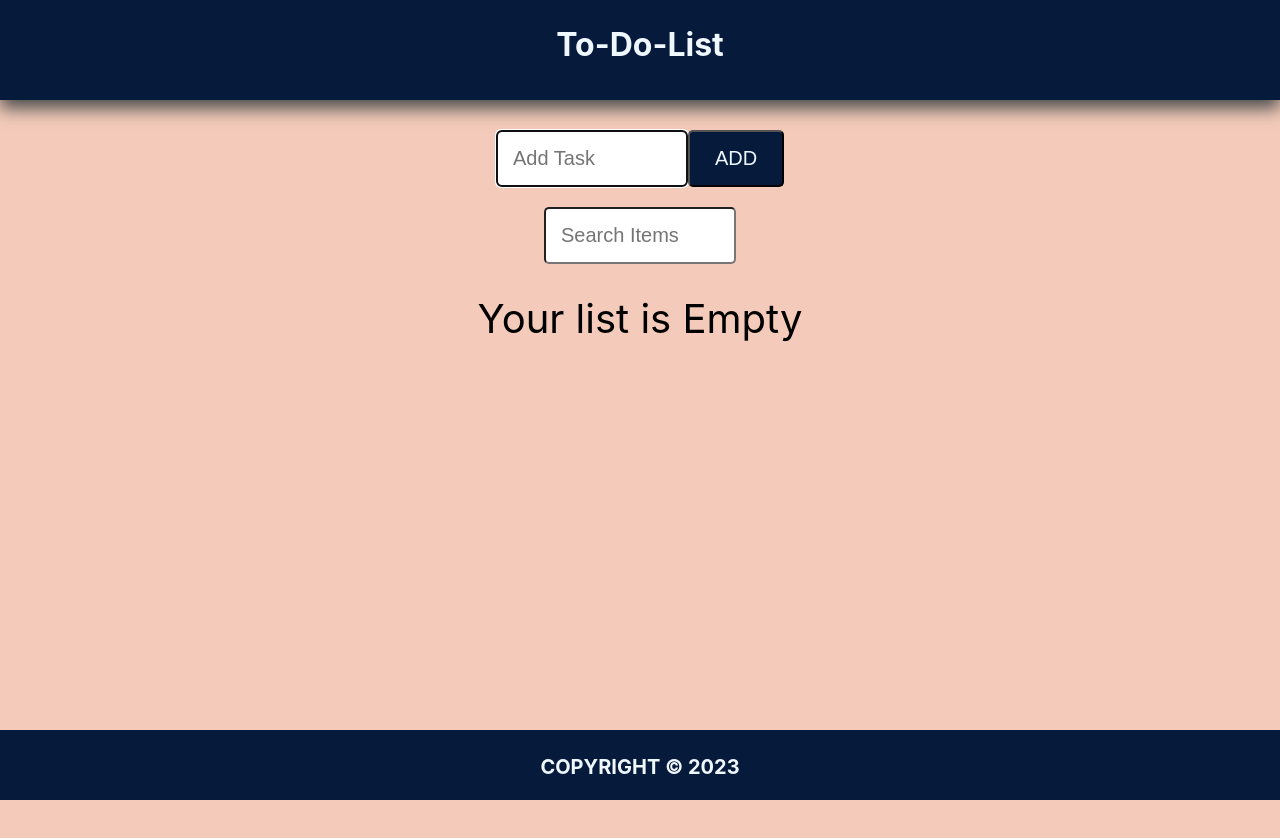
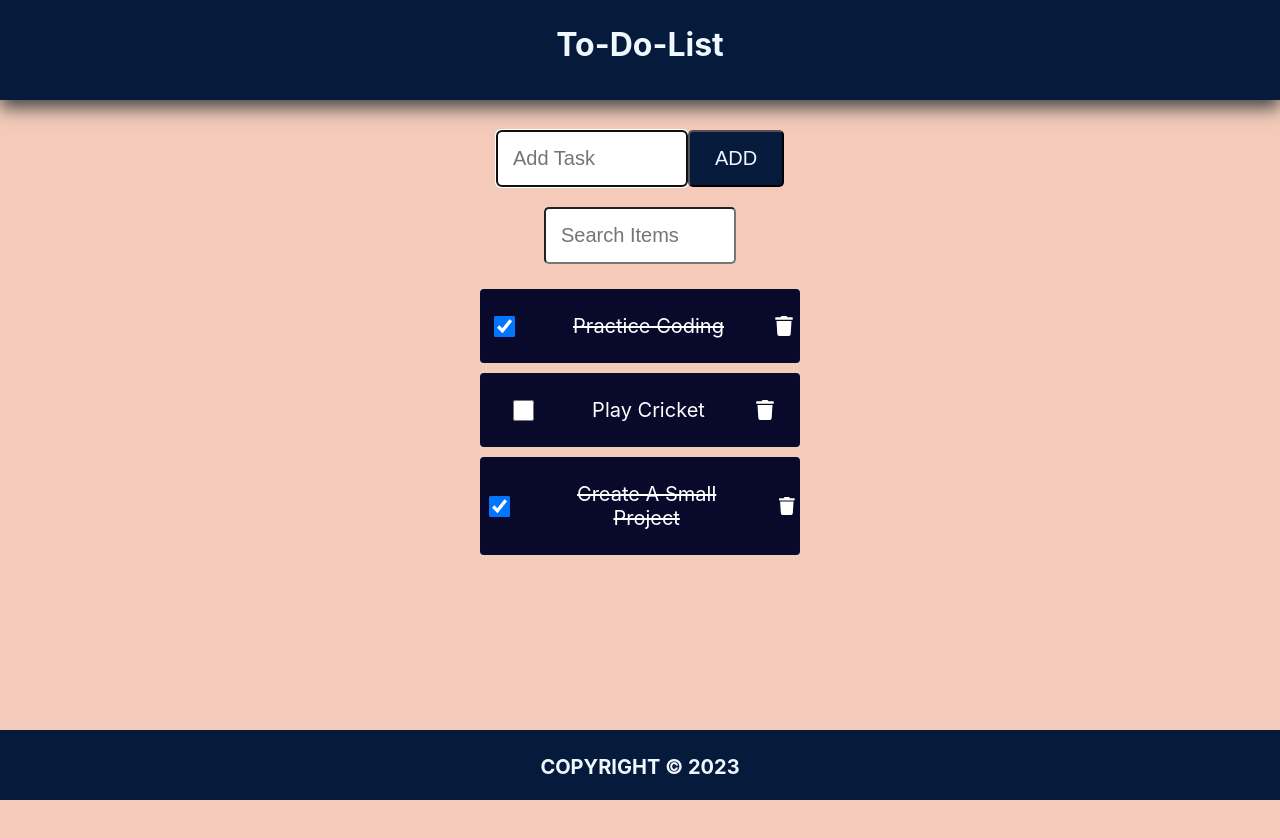
Before and after one commit to Priyanga-Developer/To-Do-App, a React (Create React App) app: page / in a window 1280 px wide. Shown: the top 838 px of the page. Built offline with nearby package versions, Linux system fonts and the light colour scheme; data requests are answered from the project's data file.

Commit message:
used json-server

```diff
--- /dev/null
+++ b/data/db.json
@@ -0,0 +1,20 @@
+{
+    "items":[
+        {
+            "id":0,
+            "checked":true,
+            "task": "Practice Coding"
+        },
+        {
+            "id":1,
+            "checked":false,
+            "task": "Play Cricket"
+        },
+        {
+            "id":2,
+            "checked":true,
+            "task": "Create a small project"
+        }
+
+    ]
+}
--- a/src/App.js
+++ b/src/App.js
@@ -5,15 +5,36 @@ import Footer from './Footer';
 import AddItem from './AddItem';
 import SearchItem from './SearchItem';
 
-
 const App=()=> {
   const [items,setItems]=useState([]);
   const [newItem,setNewItem]=useState('');
   const [search,setSearch]=useState('');
+  const [fetchError,setFetchError]=useState(null);
+  const [isLoading,setIsLoding]=useState(true);
+  const API_URL= "http://localhost:3500/items";
 
   useEffect(()=>{
-    console.log(JSON.parse(localStorage.getItem("to-do-list")))
-    JSON.parse(localStorage.getItem("to-do-list"))
+       const fetchItems= async()=>{
+        try{
+          const response=await fetch (API_URL);
+          if(!response.ok) throw Error ("Data is not fetched")
+          const listItems= await response.json();
+          console.log(listItems);
+          setItems(listItems);
+        }
+        catch(err){
+          setFetchError(err.message)
+          console.log(err.message)
+        }
+        finally{
+          setIsLoding(false)
+        }
+
+       }
+       setTimeout(() => {
+        (async()=>await fetchItems())()
+       },2000);
+
   },[])
 
   const addItem=(task)=>{
@@ -61,10 +82,15 @@ const App=()=> {
                search={search}
                setSearch={setSearch}
       />
-      <Content items={items.filter(item=>(item.task.toLowerCase()).includes((search.toLowerCase())))}
+      <main>
+        {fetchError&& <p>{`Error:${fetchError}`}</p>}
+        {isLoading&&<p>Data is loading ,Please wait...</p>}
+      {!isLoading && !fetchError &&
+              <Content items={items.filter(item=>(item.task.toLowerCase()).includes((search.toLowerCase())))}
                handleOnchange={handleOnchange}
-               handleDelete={handleDelete}
-      />
+               handleDelete={handleDelete}/>
+   }
+      </main>
       <Footer/>
     </div>
 
--- a/src/Content.js
+++ b/src/Content.js
@@ -3,6 +3,7 @@ import ItemList from "./ItemList";
 const Content = ({items,handleOnchange,handleDelete}) => {
 
   return (
+    <>
     <div className='content'>
        {(items.length)?(<ItemList
         items={items}
@@ -12,6 +13,8 @@ const Content = ({items,handleOnchange,handleDelete}) => {
       }
 
     </div>
+
+    </>
   )
 }
 
--- a/src/index.css
+++ b/src/index.css
@@ -132,8 +132,8 @@ h1{
    color: #fe4949;
 }
 
-.content p{
-
+main p{
+  text-align: center;
   margin-top: 30px;
   font-size: 40px;
 
```
